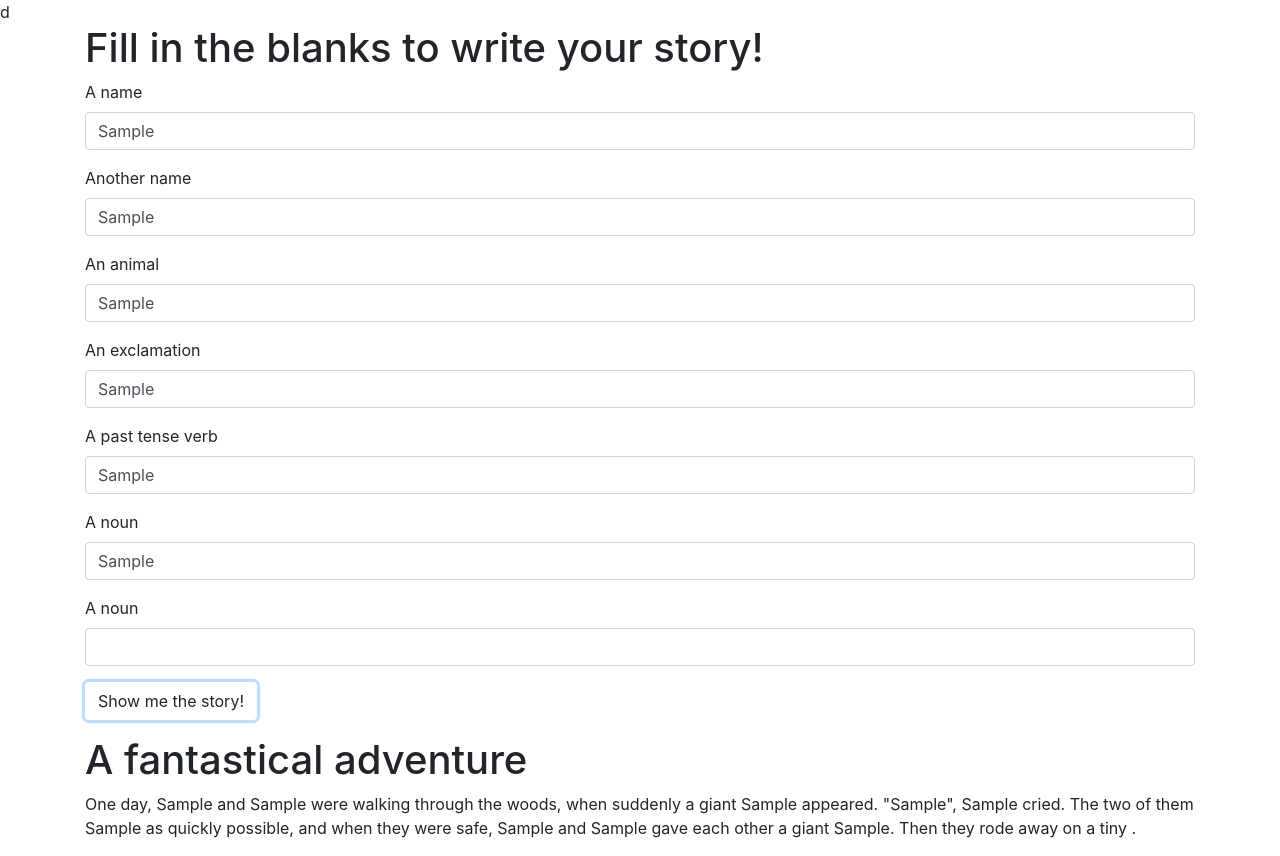
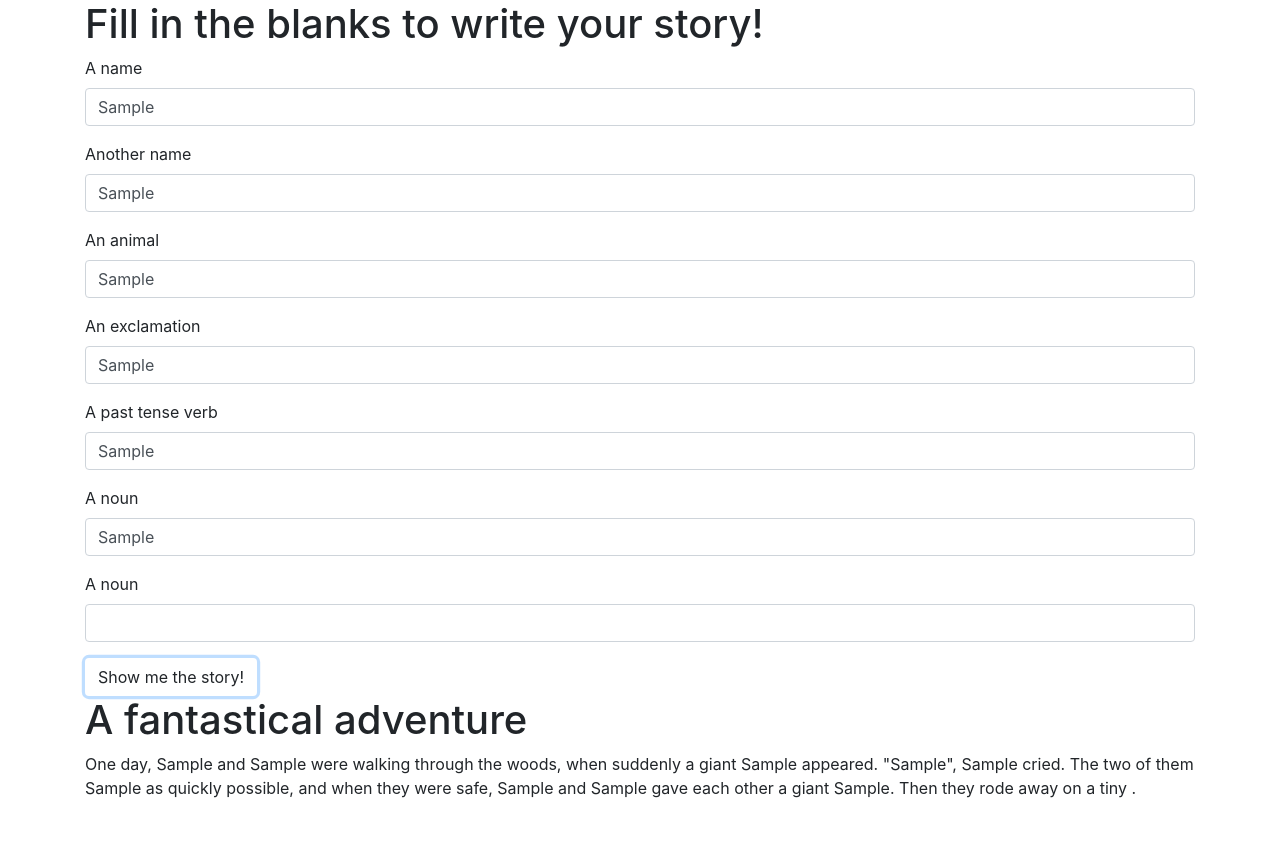
Before and after one commit to wdonovanseid/mad-libs, a plain HTML site: page index.html in a window 1280 px wide. Both pictures are taken after typing "Sample", "Sample", "Sample", "Sample", "Sample", "Sample" into the empty fields and a click on the button "Show me the story!". After the commit the page ends 816 px from the top, so only its background shows below. Drawn offline with Linux system fonts and the light colour scheme.

Commit message:
add in genious refactoring
co-author: Michael Watts <wattsjmichael@gmail.com>

```diff
--- a/index.html
+++ b/index.html
@@ -1,4 +1,4 @@
-d<!DOCTYPE html>
+<!DOCTYPE html>
 <html lang="en-US">
 <head>
   <link href="css/bootstrap.css" rel="stylesheet" type="text/css">
--- a/js/scripts.js
+++ b/js/scripts.js
@@ -1,23 +1,14 @@
 $(document).ready(function() {
   $("#formOne").submit(function(event) {
-    const person1Input = $("input#person1").val();
-    const person2Input = $("input#person2").val();
-    const animalInput= $("input#animal").val();
-    const exclamationInput = $("input#exclamation").val();
-    const verbInput = $("input#verb").val();
-    const nounInput = $("input#noun").val();
-    const noun2Input = $("input#noun2").val();
+    event.preventDefault();
+    const className = ["person1","person2","animal","exclamation","verb","noun","noun2"]
 
-    $(".person1").text(person1Input);
-    $(".person2").text(person2Input);
-    $(".animal").text(animalInput);
-    $(".exclamation").text(exclamationInput);
-    $(".verb").text(verbInput);
-    $(".noun").text(nounInput);
-    $(".noun2").text(noun2Input);
+    className.forEach(function(element) {
+      let all = $("input#" + element).val();
+      $("." + element).text(all);
+    });
 
     $("#story").show();
 
-    event.preventDefault();
   });
-});ddd
+})
```
